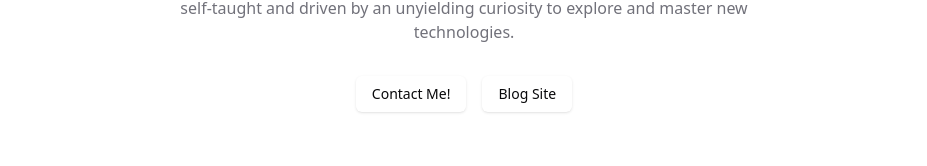
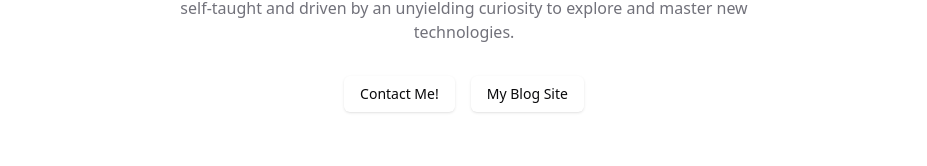
Before and after one commit to vit-zeeshan/portfolio3, a Next.js app: page / in a window 1280 px wide. Shown: the part 220-386 px from the top of the page, without its empty margins (176-1103 px from the left). Built offline with nearby package versions, Linux system fonts and the light colour scheme.

Commit message:
update the blog site link

```diff
--- a/src/app/page.tsx
+++ b/src/app/page.tsx
@@ -185,8 +185,8 @@ export default function Page() {
               className="bg-success hover:bg-success/90 text-success-foreground animate-fade-in delay-300 hover-lift"
               asChild
             >
-              <a href="https://blog.yoursite.com" target="_blank" rel="noopener noreferrer">
-                Blog Site
+              <a href="https://blog.fernand3z.dev/" target="_blank" rel="noopener noreferrer">
+                My Blog Site
               </a>
             </Button>
           </div>
```
